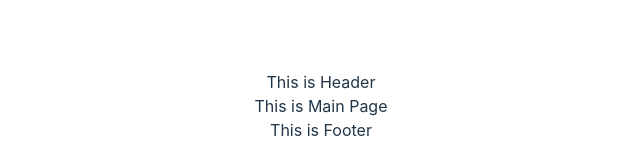
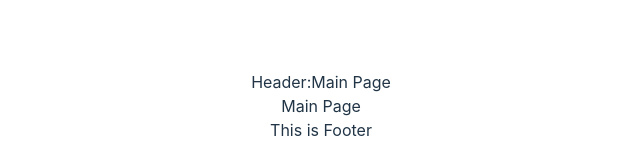
Before and after one commit to R11VEN/eCommerce-Application, a React (Vite) app: page / in a window 1280 px wide. Shown: the part 294-462 px from the top of the page, without its empty margins (319-959 px from the left). Built offline with nearby package versions, Linux system fonts and the light colour scheme.

Commit message:
feat: add data sharing between components

```diff
--- a/package.json
+++ b/package.json
@@ -23,7 +23,7 @@
   "devDependencies": {
     "@testing-library/react": "^14.0.0",
     "@types/jest": "^29.5.3",
-    "@types/react": "^18.2.15",
+    "@types/react": "^18.2.20",
     "@types/react-dom": "^18.2.7",
     "@types/react-test-renderer": "^18.0.0",
     "@typescript-eslint/eslint-plugin": "^6.0.0",
--- a/src/coponents/footer/footer.tsx
+++ b/src/coponents/footer/footer.tsx
@@ -1,4 +1,4 @@
 const Footer = () => {
-    return <div className="footer">This is Footer</div>
+  return <div className="footer">This is Footer</div>;
 };
 export default Footer;
--- a/src/coponents/header/header.tsx
+++ b/src/coponents/header/header.tsx
@@ -1,4 +1,6 @@
-const Header = () => {
-  return <div className="header">This is Header</div>;
+import { JSX } from 'react/jsx-runtime';
+
+const Header = ({ titlePage }: { titlePage: string }) => {
+  return <div className="header">Header:{titlePage}</div>;
 };
 export default Header;
--- a/src/coponents/pages/main-page/main-page.tsx
+++ b/src/coponents/pages/main-page/main-page.tsx
@@ -1,5 +1,10 @@
-const MainPage = () => {
-  return <div className="main">This is Main Page</div>;
+import { useEffect } from 'react';
+
+const MainPage = ({ showName }: { showName: (name: string) => void }) => {
+  useEffect(() => {
+    showName('Main Page');
+  }, []);
+  return <div className="main">Main Page</div>;
 };
 
 export default MainPage;
--- a/src/coponents/pages/pages.tsx
+++ b/src/coponents/pages/pages.tsx
@@ -1,13 +1,17 @@
-import React from 'react';
+import React, { useState } from 'react';
 import MainPage from './main-page/main-page';
 import Header from '../header/header';
 import Footer from '../footer/footer';
 
 const Pages = () => {
+  const [title, setTitle] = useState<string>('This is Main Page');
+  const handlePageNameChange = (name: string) => {
+    setTitle(name);
+  };
   return (
     <div className="pages">
-      <Header />
-      <MainPage />
+      <Header titlePage={title} />
+      <MainPage showName={handlePageNameChange} />
       <Footer />
     </div>
   );
```
Also changed, not shown: 1 other file (tests, documents, lock files or other folders).
